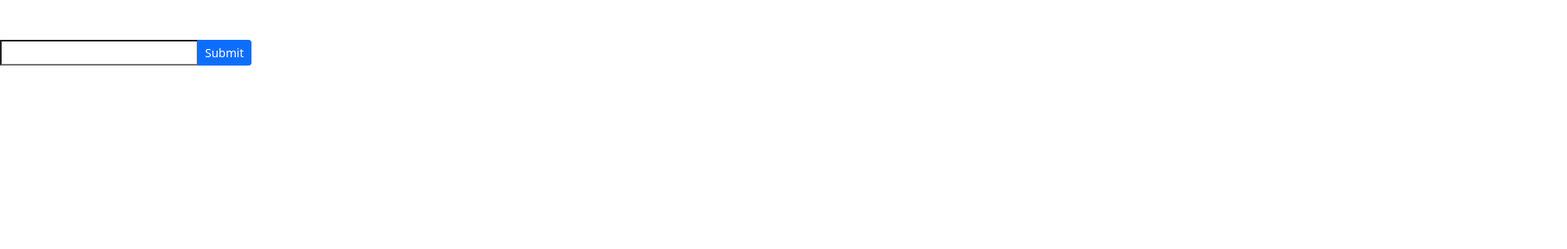
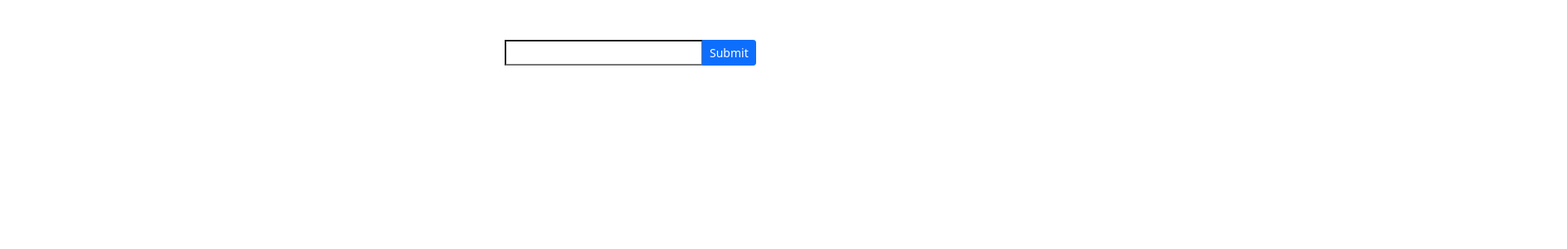
Before and after one commit to khashayaryaghma/todolist, a React (Create React App) app in the folder client/: page / in a window 1280 px wide. Shown: the top 300 px of the page at 83% size, 1888 px wide, since content can reach past the window. Built offline with nearby package versions, Linux system fonts and the light colour scheme.

Commit message:
Update form.js

```diff
--- a/client/src/components/form.js
+++ b/client/src/components/form.js
@@ -12,7 +12,7 @@ export default function Form() {
     }
     return (
         <>
-            <form onSubmit={formSubmit} className="input-group mt-5" >
+            <form onSubmit={formSubmit} className="input-group mt-5" style={{marginLeft: "38rem"}} >
                     <input type="text" onChange={(e)=>{setList({text:e.target.value})}} value={list.text} />
                     <ActionButton color="primary" size="sm" value="Submit" type="submit" />
             </form>
```
